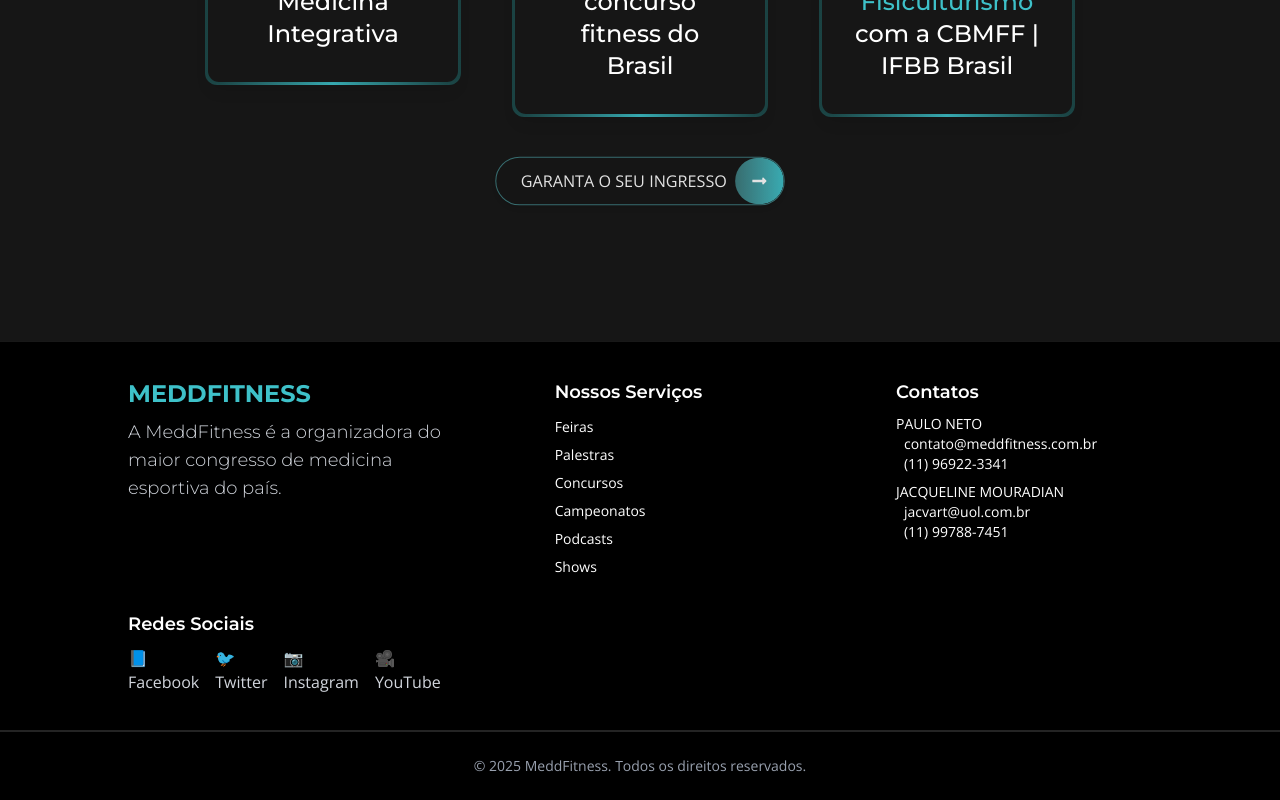
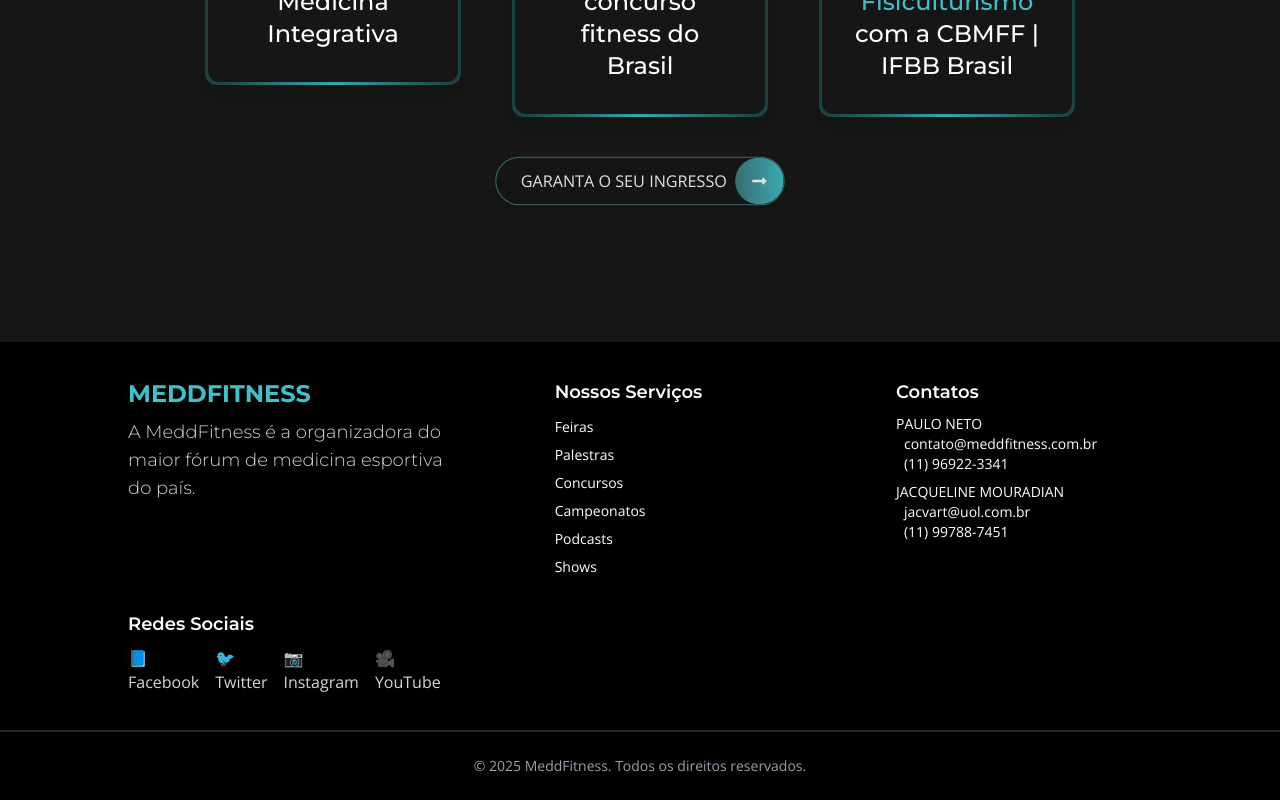
Before and after one commit to EricFrota-Dev/meddfitness-next, a Next.js app: page / in a window 1280 px wide. Shown: the part 976-1776 px from the top of the page. Built offline with nearby package versions, Linux system fonts and the light colour scheme.

Commit message:
urgencia

```diff
--- a/src/components/layout/Footer/index.tsx
+++ b/src/components/layout/Footer/index.tsx
@@ -22,7 +22,7 @@
               <span>MEDDFITNESS</span>
             </h2>
             <h4 className="mt-2 text-gray-300 text-lg">
-              A MeddFitness é a organizadora do maior congresso de medicina
+              A MeddFitness é a organizadora do maior fórum de medicina
               esportiva do país.
             </h4>
           </div>
```
